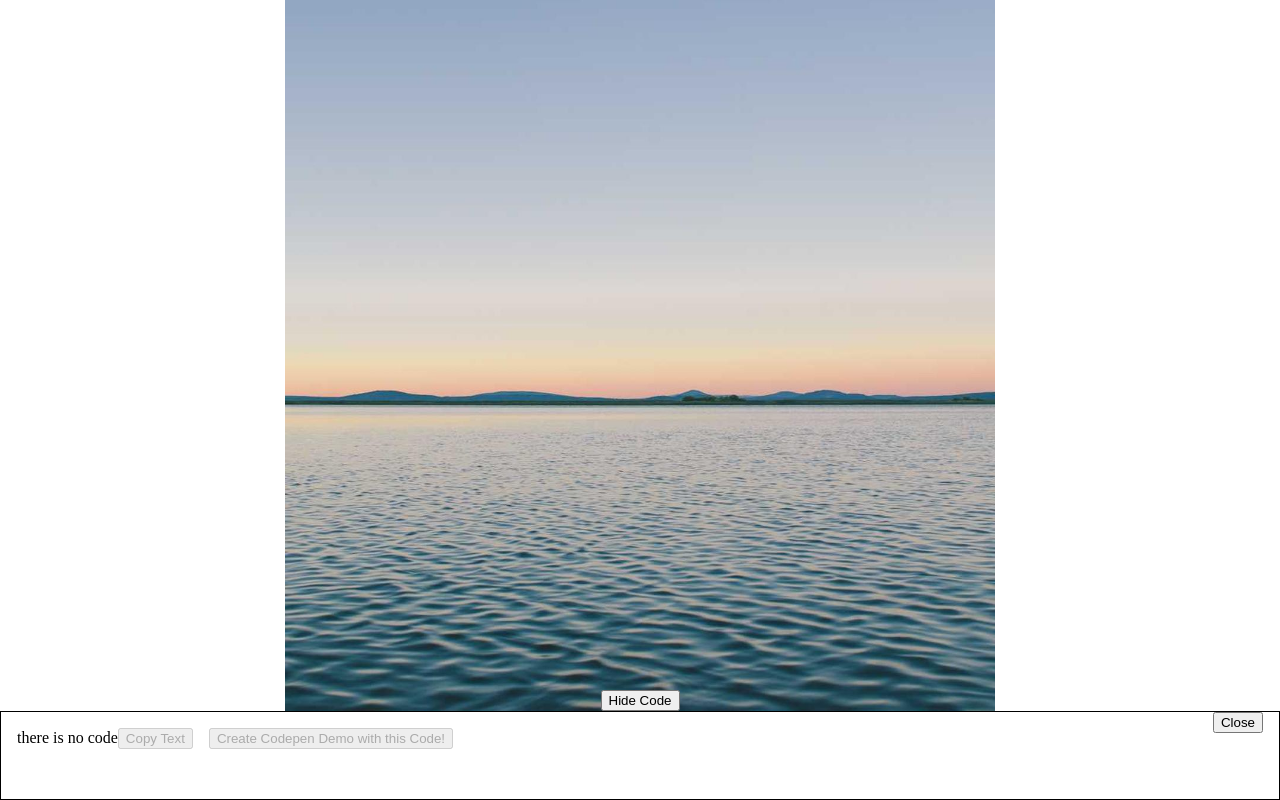
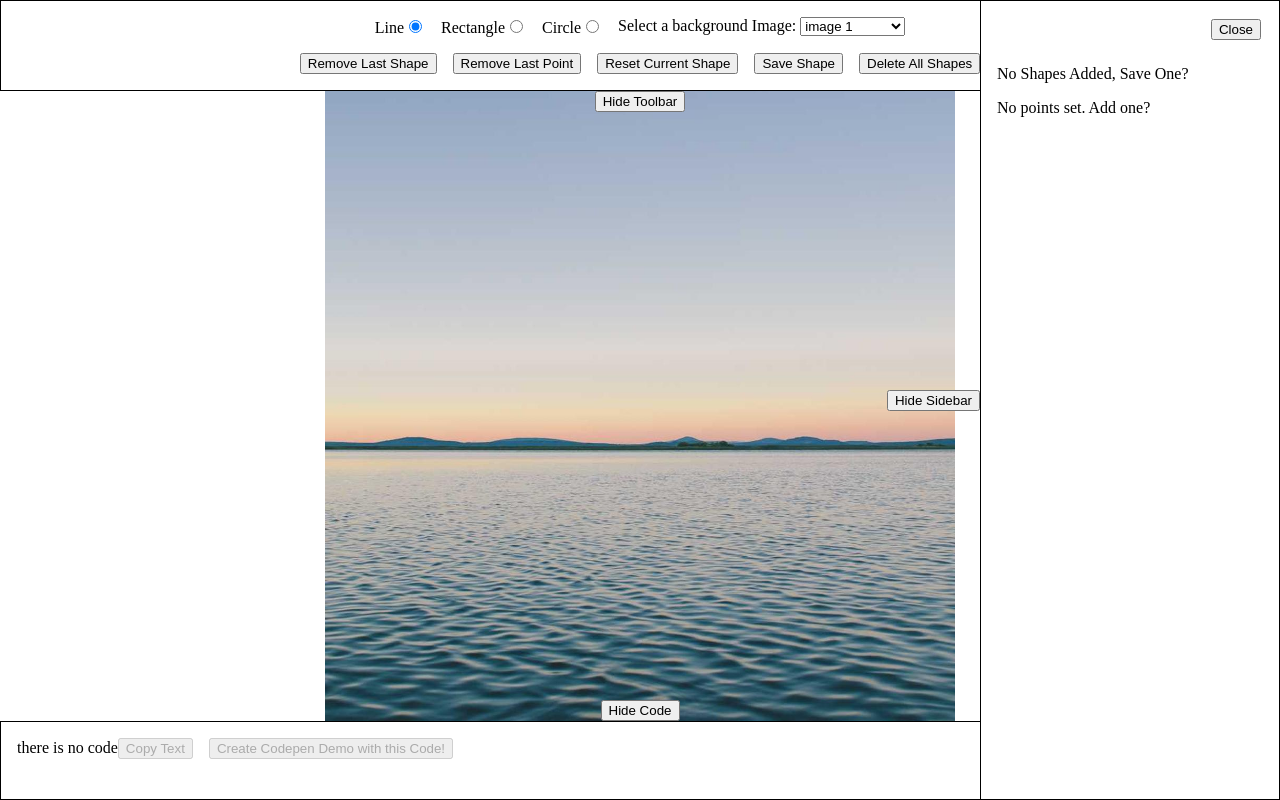
Before and after one commit to bigandy/shape-creator, a React (Vite) app: page / in a window 1280 px wide. Built offline with nearby package versions, Linux system fonts and the light colour scheme.

Commit message:
further contexting

```diff
--- a/src/App.tsx
+++ b/src/App.tsx
@@ -33,41 +33,14 @@ function App() {
     undefined
   );
 
-  const handleRemoveLastPoint = () => {
-    setStack(
-      stack.filter((_, index, stackArray) => index !== stackArray.length - 1)
-    );
-  };
-
   const handleEditToggle = () => {
     setSidebarOpen((open) => !open);
-  };
-
-  const handleResetCurrentStack = () => {
-    countRef.current = countRef.current + 1;
-    setStack([]);
-  };
-
-  const handleDeleteAllStacks = () => {
-    setStack([]);
-    setSavedStack([]);
-    countRef.current = countRef.current + 1;
   };
 
   const handleCloseSidebar = () => setSidebarOpen(false);
 
   const handleImageChange = (e: ChangeEvent<HTMLSelectElement>) => {
     setBackgroundImage(e.target.value);
-  };
-
-  const handleSaveShape = () => {
-    setSavedStack([...savedStack, { shape: drawingMode, coords: stack }]);
-    setStack([]);
-  };
-
-  const handleSaveShapeToStack = (coords: Coords[], shape: DrawingMode) => {
-    setSavedStack((savedStack) => [...savedStack, { shape, coords }]);
-    setStack([]);
   };
 
   const handleChangeDrawingMode = (drawingMode: DrawingMode) => {
@@ -83,49 +56,23 @@ function App() {
   const handleToolbarToggle = () => setToolbarOpen((o) => !o);
   const handleSidebarToggle = () => setSidebarOpen((o) => !o);
 
-  const handleRemoveLastShape = () => {
-    setSavedStack((savedStack) =>
-      savedStack.filter(
-        (_, index, stackArray) => index !== stackArray.length - 1
-      )
-    );
-  };
-
-  const handleDeleteShape = (indexToDelete: number) => {
-    setSavedStack((stack) =>
-      stack.filter((_, index) => index !== indexToDelete)
-    );
-  };
-
   return (
     <Fragment>
-      {/* <Toolbar
-        stackActive={stack.length !== 0}
+      <Toolbar
+        stackActive={true} // AHTODO: fix
         open={toolbarOpen}
         selectedImage={backgroundImage}
         drawingMode={drawingMode}
-        canRemoveShapes={savedStack.length !== 0}
-        handleRemoveLastShape={handleRemoveLastShape}
+        canRemoveShapes={true} // AHTODO: fix
         handleChangeDrawingMode={handleChangeDrawingMode}
         handleEditToggle={handleEditToggle}
-        handleRemoveLastPoint={handleRemoveLastPoint}
-        handleResetCurrentStack={handleResetCurrentStack}
-        handleDeleteAllStacks={handleDeleteAllStacks}
         handleImageChange={handleImageChange}
-        handleSaveShape={handleSaveShape}
-      /> */}
+      />
       <main>
         {drawingMode === "line" && <ClickAreaLine key={countRef.current} />}
 
-        {drawingMode === "rectangle" && (
-          <ClickAreaRectangle handleSaveShapeToStack={handleSaveShapeToStack} />
-        )}
-        {drawingMode === "circle" && (
-          <ClickAreaCircle
-            key={countRef.current}
-            handleSaveShapeToStack={handleSaveShapeToStack}
-          />
-        )}
+        {drawingMode === "rectangle" && <ClickAreaRectangle />}
+        {drawingMode === "circle" && <ClickAreaCircle key={countRef.current} />}
 
         <OutputBox backgroundImage={backgroundImage} />
       </main>
@@ -139,27 +86,21 @@ function App() {
         {codeViewerOpen ? "Hide" : "Show"} Code
       </button>
 
-      {/* <Sidebar
+      <button className="toggle-toolbar-button" onClick={handleToolbarToggle}>
+        {toolbarOpen ? "Hide" : "Show"} Toolbar
+      </button>
+
+      <Sidebar
         open={sidebarOpen}
         handleClose={handleCloseSidebar}
-        stack={stack}
-        setStack={setStack}
-        savedStack={savedStack}
         drawingMode={drawingMode}
-        handleDeleteShape={handleDeleteShape}
         editingNumber={editingNumber}
         setEditingNumber={setEditingNumber}
       />
 
-
-
-      <button className="toggle-toolbar-button" onClick={handleToolbarToggle}>
-        {toolbarOpen ? "Hide" : "Show"} Toolbar
-      </button>
-
       <button className="toggle-sidebar-button" onClick={handleSidebarToggle}>
         {sidebarOpen ? "Hide" : "Show"} Sidebar
-      </button> */}
+      </button>
       <Toaster position="bottom-center" />
     </Fragment>
   );
--- a/src/components/ClickAreaCircle.tsx
+++ b/src/components/ClickAreaCircle.tsx
@@ -1,19 +1,15 @@
-import React, { useContext, useRef, useState, type MouseEvent } from "react";
+import React, { useRef, useState, type MouseEvent } from "react";
 
 import { DragAndDropPoints } from "@components/DragAndDropPoints";
 
-import type { Coords, DrawingMode } from "@/Types";
+import type { Coords } from "@/Types";
 
-import { StackContext } from "@context/StackContext";
+import { useStackContext } from "@context/StackContext";
 
 import { getCoords } from "@utils/coordinates";
 
-type Props = {
-  handleSaveShapeToStack: (stack: Coords[], type: DrawingMode) => void;
-};
-
-export const ClickAreaCircle = ({ handleSaveShapeToStack }: Props) => {
-  const { setStack, stack } = useContext(StackContext);
+export const ClickAreaCircle = () => {
+  const { setStack, stack, handleSaveShapeToStack } = useStackContext();
 
   const [recording, setRecording] = useState(false);
   const clickAreaRef = useRef<HTMLInputElement>(null);
--- a/src/components/ClickAreaLine.tsx
+++ b/src/components/ClickAreaLine.tsx
@@ -4,10 +4,10 @@ import { DragAndDropPoints } from "@components/DragAndDropPoints";
 
 import type { Coords } from "@/Types";
 import { getCoords } from "@utils/coordinates";
-import { StackContext } from "@context/StackContext";
+import { useStackContext } from "@context/StackContext";
 
 export const ClickAreaLine = () => {
-  const { setStack, stack } = useContext(StackContext);
+  const { setStack, stack } = useStackContext();
 
   const clickAreaRef = useRef<HTMLInputElement>(null);
 
--- a/src/components/ClickAreaRectangle.tsx
+++ b/src/components/ClickAreaRectangle.tsx
@@ -2,23 +2,19 @@ import React, { useContext, useRef, useState, type MouseEvent } from "react";
 
 import { DragAndDropPoints } from "@components/DragAndDropPoints";
 
-import { StackContext } from "@context/StackContext";
+import { useStackContext } from "@context/StackContext";
 
-import type { Coords, DrawingMode } from "@/Types";
+import type { Coords } from "@/Types";
 
 import { getCoords } from "@utils/coordinates";
 
-type Props = {
-  handleSaveShapeToStack: (stack: Coords[], type: DrawingMode) => void;
-};
-
-export const ClickAreaRectangle = ({ handleSaveShapeToStack }: Props) => {
+export const ClickAreaRectangle = () => {
   const [recording, setRecording] = useState(false);
   const clickAreaRef = useRef<HTMLInputElement>(null);
   const [initialPoint, setInitialPoint] = useState<Coords | null>(null);
   const [finalPoint, setFinalPoint] = useState<Coords | null>(null);
 
-  const { setStack, stack } = useContext(StackContext);
+  const { setStack, stack, handleSaveShapeToStack } = useStackContext();
 
   const drawRectangle = () => {
     if (initialPoint === null || finalPoint === null) {
--- a/src/components/CodeViewer.tsx
+++ b/src/components/CodeViewer.tsx
@@ -4,7 +4,7 @@ import { useCopyToClipboard } from "usehooks-ts";
 
 import { CodepenCreatorButton } from "@components/CodepenCreatorButton";
 
-import { StackContext } from "@/context/StackContext";
+import { useStackContext } from "@/context/StackContext";
 
 type Props = {
   open: boolean;
@@ -19,16 +19,7 @@ export const CodeViewer = ({ open, handleClose }: Props) => {
   // const handleSetPrecision = (e: ChangeEvent<HTMLInputElement>) => {
   //   setPrecision(Number(e.target.value));
   // };
-
-  // const clipPathStyle = useClipPathStyle({
-  //   currentStack,
-  //   savedStack,
-  //   precision,
-  // });
-
-  const { clipPath } = useContext(StackContext);
-
-  console.log({ clipPath });
+  const { clipPath } = useStackContext();
 
   const buttonsDisabled = clipPath === "";
 
--- a/src/components/OutputBox.tsx
+++ b/src/components/OutputBox.tsx
@@ -1,6 +1,6 @@
 import { useContext } from "react";
 
-import { StackContext } from "@context/StackContext";
+import { useStackContext } from "@context/StackContext";
 
 import { Fragment } from "react/jsx-runtime";
 
@@ -13,7 +13,7 @@ export const OutputBox = ({
   backgroundImage,
 }: // precision,
 Props) => {
-  const { setStack, stack, clipPath } = useContext(StackContext);
+  const { setStack, stack, clipPath } = useStackContext();
 
   return (
     <Fragment>
--- a/src/components/Sidebar.tsx
+++ b/src/components/Sidebar.tsx
@@ -1,33 +1,39 @@
-import { type SetStateAction, type Dispatch, Fragment, useState } from "react";
+import {
+  type Dispatch,
+  Fragment,
+  type SetStateAction,
+  useContext,
+} from "react";
 
-import type { Coords, DrawingMode, Shape } from "@/Types";
+import type { DrawingMode } from "@/Types";
 
 import { SidebarItem } from "@components/SidebarItem";
 
+import { useStackContext } from "@context/StackContext";
+
 type SidebarProps = {
   open: boolean;
-  stack: Coords[];
-  savedStack: Shape[];
   drawingMode: DrawingMode;
   editingNumber: number | undefined;
-  setStack: Dispatch<SetStateAction<Coords[]>>;
   setEditingNumber: Dispatch<SetStateAction<number | undefined>>;
   handleClose: () => void;
-  handleDeleteShape: (index: number) => void;
 };
 
 export const Sidebar = ({
   open,
   handleClose,
-  savedStack,
-  handleDeleteShape,
   drawingMode,
-  stack,
-  setStack,
   editingNumber,
   setEditingNumber,
 }: SidebarProps) => {
-  // Insert a new point in between existing points. Put the new point half-way between the two existing points.
+  const { setStack, stack, savedStack, handleSaveShapeToStack } =
+    useStackContext();
+
+  const handleDeleteShape = (indexToDelete: number) => {
+    setSavedStack((stack) =>
+      stack.filter((_, index) => index !== indexToDelete)
+    );
+  };
 
   const onEditShape = (index: number) => {
     if (editingNumber === index) {
--- a/src/components/SidebarItem.tsx
+++ b/src/components/SidebarItem.tsx
@@ -31,6 +31,7 @@ export const SidebarItem = ({
   };
 
   const handleInsertPoint = () => {
+    // Insert a new point in between existing points. Put the new point half-way between the two existing points.
     const { percentX: prevX, percentY: prevY } = stack[currentIndex];
     const { percentX: nextX, percentY: nextY } =
       stack[currentIndex + 1] ?? stack[0];
--- a/src/components/Toolbar.tsx
+++ b/src/components/Toolbar.tsx
@@ -1,6 +1,8 @@
-import { Fragment, type ChangeEvent } from "react";
+import { Fragment, type ChangeEvent, useContext } from "react";
 import { backgroundImages } from "@/sharedImages";
 import type { DrawingMode } from "@/Types";
+
+import { useStackContext } from "@context/StackContext";
 
 type ShapeOption = { label: string; id: DrawingMode };
 
@@ -25,14 +27,9 @@ type Props = {
   drawingMode: DrawingMode;
   stackActive: boolean;
   canRemoveShapes: boolean;
-  handleRemoveLastShape: () => void;
   handleChangeDrawingMode: (drawingMode: DrawingMode) => void;
-  handleRemoveLastPoint: () => void;
   handleEditToggle: () => void;
-  handleResetCurrentStack: () => void;
-  handleDeleteAllStacks: () => void;
   handleImageChange: (e: ChangeEvent<HTMLSelectElement>) => void;
-  handleSaveShape: () => void;
 };
 
 export const Toolbar = ({
@@ -41,14 +38,41 @@ export const Toolbar = ({
   drawingMode,
   stackActive,
   canRemoveShapes,
-  // handleRemoveLastShape,
   handleChangeDrawingMode,
-  // handleRemoveLastPoint,
-  // handleResetCurrentStack,
-  // handleDeleteAllStacks,
   handleImageChange,
-}: // handleSaveShape,
-Props) => {
+}: Props) => {
+  const { setSavedStack, savedStack, setStack } = useStackContext();
+
+  const handleRemoveLastShape = () => {
+    setSavedStack((savedStack) =>
+      savedStack.filter(
+        (_, index, stackArray) => index !== stackArray.length - 1
+      )
+    );
+  };
+
+  const handleSaveShape = () => {
+    setSavedStack([...savedStack, { shape: drawingMode, coords: stack }]);
+    setStack([]);
+  };
+
+  const handleRemoveLastPoint = () => {
+    setStack(
+      stack.filter((_, index, stackArray) => index !== stackArray.length - 1)
+    );
+  };
+
+  const handleResetCurrentStack = () => {
+    // countRef.current = countRef.current + 1;
+    setStack([]);
+  };
+
+  const handleDeleteAllStacks = () => {
+    setStack([]);
+    setSavedStack([]);
+    // countRef.current = countRef.current + 1;
+  };
+
   return (
     <div className={`toolbar ${open ? "toolbar--open" : ""}`}>
       <div className="inner">
--- a/src/context/StackContext.tsx
+++ b/src/context/StackContext.tsx
@@ -1,17 +1,30 @@
 import {
   createContext,
+  useContext,
   // useReducer,
   useState,
+  type Dispatch,
+  type SetStateAction,
+  type PropsWithChildren,
 } from "react";
 
 import { useClipPathStyle } from "@hooks/useClipPathStyle";
 
 import { type DrawingMode, type Coords, type Shape } from "@/Types";
 
-export const StackContext = createContext(null);
+export const StackContext = createContext<StackContextValue | null>(null);
 export const StackDispatchContext = createContext(null);
 
-export function StackProvider({ children }) {
+type StackContextValue = {
+  clipPath: string;
+  stack: Coords[];
+  savedStack: Shape[];
+  setStack: Dispatch<SetStateAction<Coords[]>>;
+  setSavedStack: Dispatch<SetStateAction<Shape[]>>;
+  handleSaveShapeToStack: (updatedState: Coords[], shape: DrawingMode) => void;
+};
+
+export function StackProvider({ children }: PropsWithChildren) {
   //   const [tasks, dispatch] = useReducer(tasksReducer, initialTasks);
 
   const [stack, setStack] = useState<Coords[]>([]);
@@ -24,9 +37,23 @@ export function StackProvider({ children }) {
     precision: 2,
   });
 
+  const handleSaveShapeToStack = (coords: Coords[], shape: DrawingMode) => {
+    setSavedStack((savedStack) => [...savedStack, { shape, coords }]);
+    setStack([]);
+  };
+
   return (
     <StackContext
-      value={{ stack, savedStack, setStack, setSavedStack, clipPath }}
+      value={
+        {
+          stack,
+          savedStack,
+          setStack,
+          setSavedStack,
+          clipPath,
+          handleSaveShapeToStack,
+        } as StackContextValue
+      }
     >
       {/* <StackDispatchContext value={dispatch}> */}
       {children}
@@ -35,38 +62,48 @@ export function StackProvider({ children }) {
   );
 }
 
-function tasksReducer(tasks, action) {
-  switch (action.type) {
-    case "added": {
-      return [
-        ...tasks,
-        {
-          id: action.id,
-          text: action.text,
-          done: false,
-        },
-      ];
-    }
-    case "changed": {
-      return tasks.map((t) => {
-        if (t.id === action.task.id) {
-          return action.task;
-        } else {
-          return t;
-        }
-      });
-    }
-    case "deleted": {
-      return tasks.filter((t) => t.id !== action.id);
-    }
-    default: {
-      throw Error("Unknown action: " + action.type);
-    }
+export const useStackContext = () => {
+  const context = useContext(StackContext);
+
+  if (!context) {
+    throw new Error("useStackContext has to be used within <StackProvider>");
   }
-}
 
-const initialTasks = [
-  { id: 0, text: "Philosopher’s Path", done: true },
-  { id: 1, text: "Visit the temple", done: false },
-  { id: 2, text: "Drink matcha", done: false },
-];
+  return context;
+};
+
+// function stackReducer(tasks, action) {
+//   switch (action.type) {
+//     case "added": {
+//       return [
+//         ...tasks,
+//         {
+//           id: action.id,
+//           text: action.text,
+//           done: false,
+//         },
+//       ];
+//     }
+//     case "changed": {
+//       return tasks.map((t) => {
+//         if (t.id === action.task.id) {
+//           return action.task;
+//         } else {
+//           return t;
+//         }
+//       });
+//     }
+//     case "deleted": {
+//       return tasks.filter((t) => t.id !== action.id);
+//     }
+//     default: {
+//       throw Error("Unknown action: " + action.type);
+//     }
+//   }
+// }
+
+// const initialTasks = [
+//   { id: 0, text: "Philosopher’s Path", done: true },
+//   { id: 1, text: "Visit the temple", done: false },
+//   { id: 2, text: "Drink matcha", done: false },
+// ];
```
